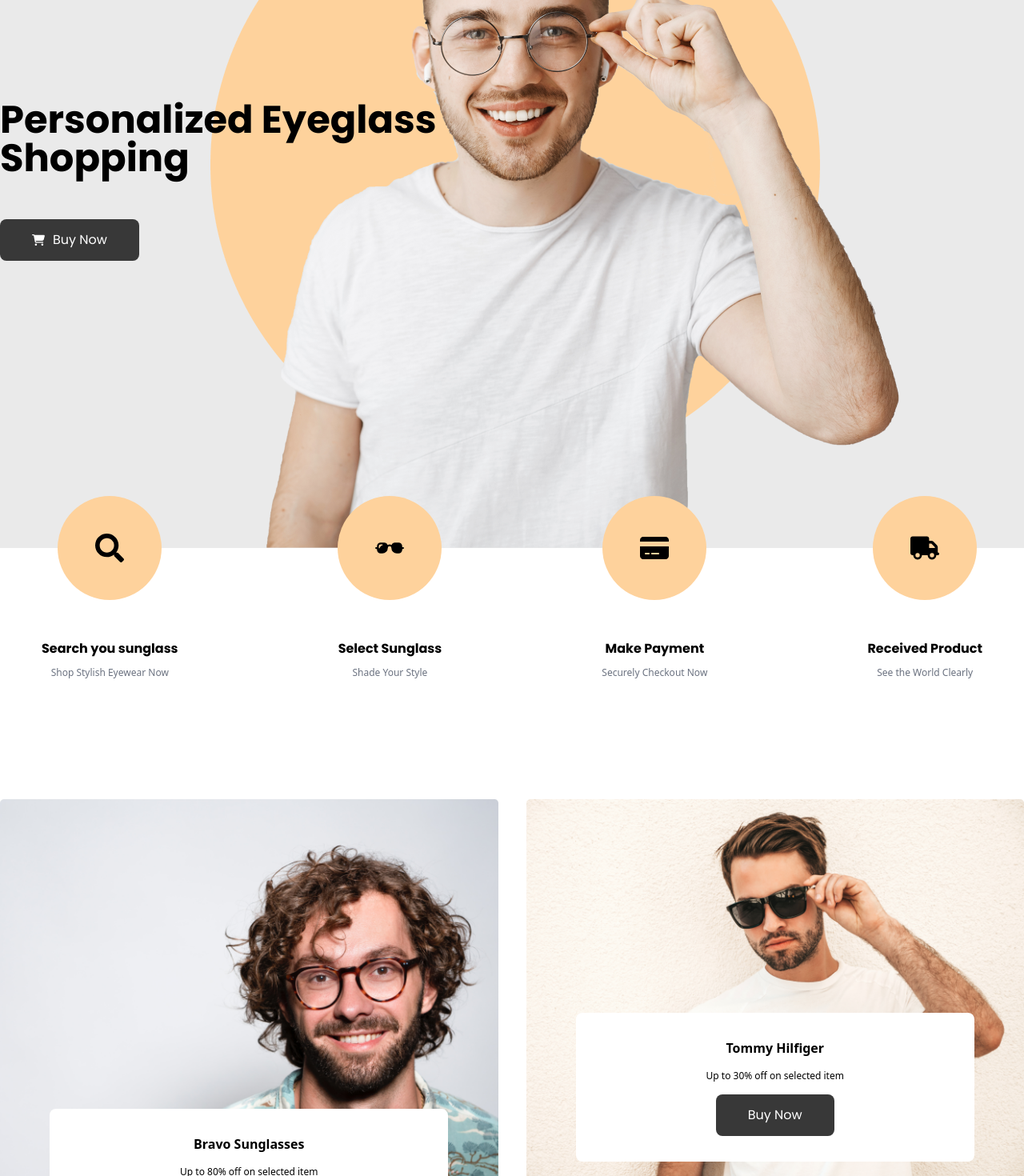
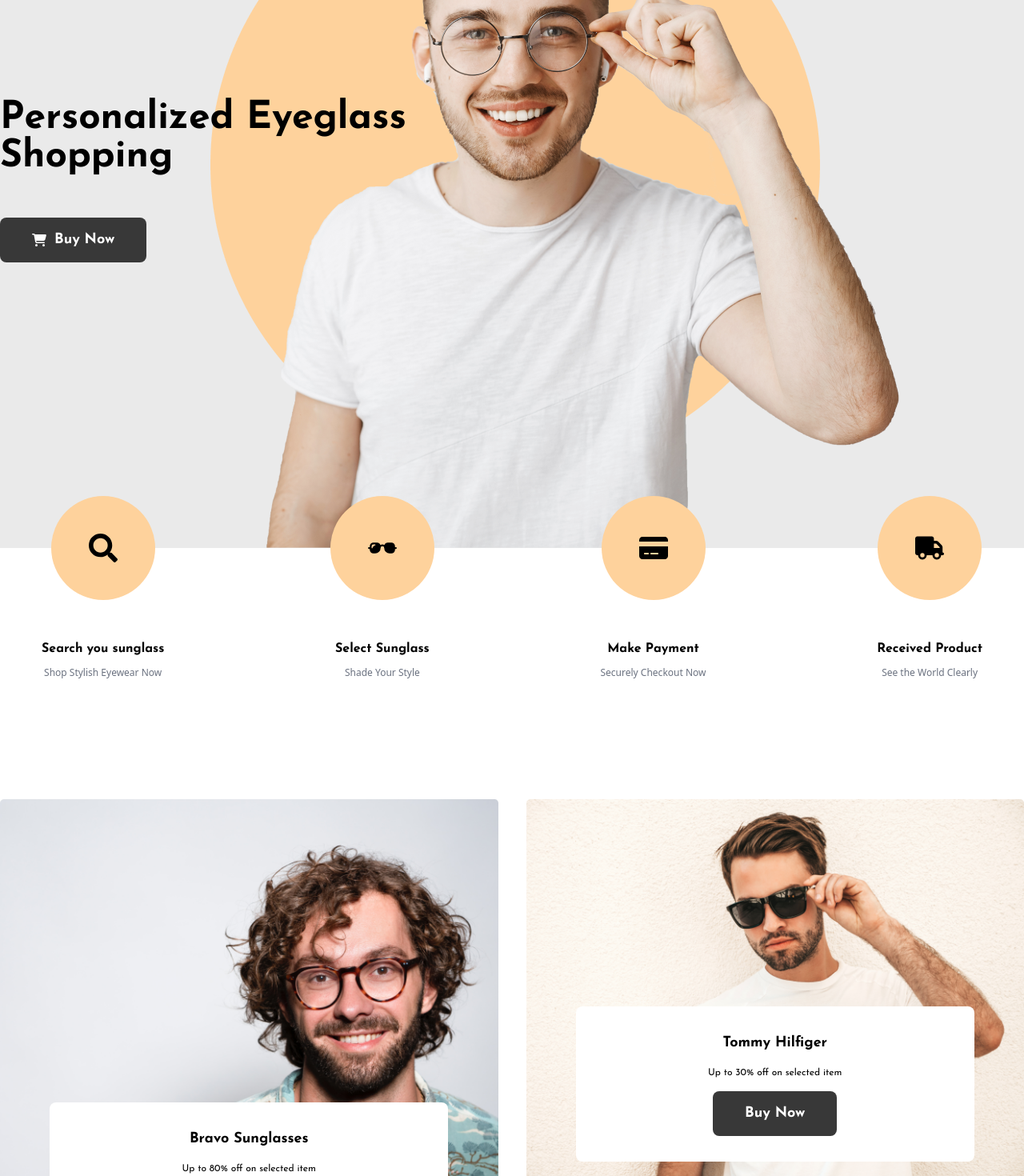
Before and after one commit to devRezaulKarim/md-rezaul-karim-Landing-Page--Challenge, a React (Vite) app: page /home in a window 1280 px wide. Shown: the part 340-1810 px from the top of the page at 80% size. Built offline with nearby package versions, Linux system fonts and the light colour scheme.

Commit message:
FEAT: Add experience section and change the font family

```diff
--- a/index.html
+++ b/index.html
@@ -9,7 +9,7 @@
     <!-- font -->
     <link rel="preconnect" href="https://fonts.googleapis.com">
     <link rel="preconnect" href="https://fonts.gstatic.com" crossorigin>
-    <link href="https://fonts.googleapis.com/css2?family=Poppins:ital,wght@0,100;0,200;0,300;0,400;0,500;0,600;0,700;0,800;0,900;1,100;1,200;1,300;1,400;1,500;1,600;1,700;1,800;1,900&display=swap" rel="stylesheet">
+    <link href="https://fonts.googleapis.com/css2?family=Josefin+Sans:ital,wght@0,100..700;1,100..700&display=swap" rel="stylesheet">
 
     <title>Eye Glass</title>
   </head>
--- a/src/components/AboutUs.jsx
+++ /dev/null
@@ -1,5 +0,0 @@
-const AboutUs = () => {
-  return <div>AboutUs</div>;
-};
-
-export default AboutUs;
--- a/src/components/Banner.jsx
+++ b/src/components/Banner.jsx
@@ -10,7 +10,7 @@ const Banner = () => {
         </div>
 
         <div className="absolute">
-          <h1 className="font-poppins text-5xl font-bold w-[556px] mb-[52px]">
+          <h1 className="font-josefin text-5xl font-bold w-[556px] mb-[52px]">
             Personalized Eyeglass Shopping
           </h1>
           <Button icon={true}>Buy Now</Button>
--- a/src/components/Button.jsx
+++ b/src/components/Button.jsx
@@ -4,7 +4,7 @@ import { FaCartShopping } from "react-icons/fa6";
 const Button = ({ icon, children }) => {
   return (
     <button
-      className={`font-poppins bg-dark-gray px-10 py-[14px] rounded-lg text-white  ${
+      className={`font-josefin bg-dark-gray px-10 py-[14px] rounded-lg text-white text-lg font-bold ${
         icon && "flex items-center gap-[10px]"
       }`}
     >
--- a/src/components/BuyEasyStep.jsx
+++ b/src/components/BuyEasyStep.jsx
@@ -35,7 +35,7 @@ const BuyEasyStep = () => {
           <div className=" bg-[#fed29c] w-[130px] aspect-square rounded-full grid place-items-center text-4xl absolute top-0 -translate-y-1/2">
             {step.icon}
           </div>
-          <h5 className="font-bold font-poppins mb-[10px]">{step.title}</h5>
+          <h5 className="font-bold font-josefin mb-[10px]">{step.title}</h5>
           <p className="text-xs text-gray-500">{step.text}</p>
         </div>
       ))}
--- /dev/null
+++ b/src/components/Experience.jsx
@@ -0,0 +1,27 @@
+import experience from "../assets/experience.png";
+import Button from "./Button";
+const Experience = () => {
+  return (
+    <div
+      style={{ backgroundImage: `url(${experience})` }}
+      className="bg-[#fed29c] bg-contain bg-right bg-no-repeat lg:h-[316px] xl:h-[616px]"
+    >
+      <div className="max-w-[1321px] mx-auto flex items-center h-full">
+        <div className="w-[500px]">
+          <h3 className="text-4xl leading-10 font-bold font-josefin">
+            Experience clear vision with OptiChroma Vision Frames
+          </h3>
+          <p className="mt-5 mb-10 leading-8 font-josefin text-lg">
+            At OptiChroma, we believe that everyone deserves clear vision and
+            stylish eyewear. That&#39;s why we&#39;ve designed a collection of
+            frames that prioritize both form and function. Our team of experts
+            is dedicated to helping you find the perfect pair of glasses.
+          </p>
+          <Button>About Us</Button>
+        </div>
+      </div>
+    </div>
+  );
+};
+
+export default Experience;
--- a/src/components/Home.jsx
+++ b/src/components/Home.jsx
@@ -1,3 +1,4 @@
+import Experience from "./Experience";
 import Banner from "./Banner";
 import BuyEasyStep from "./BuyEasyStep";
 import Types from "./Types";
@@ -8,6 +9,7 @@ const Home = () => {
       <Banner />
       <BuyEasyStep />
       <Types />
+      <Experience />
     </div>
   );
 };
--- a/src/components/Navbar.jsx
+++ b/src/components/Navbar.jsx
@@ -17,7 +17,7 @@ const Navbar = () => {
       <div>
         <img src={logo} alt=" Eye Glass logo" />
       </div>
-      <ul className="flex gap-[30px] font-poppins">
+      <ul className="flex gap-[30px] font-josefin">
         {navigationLinksName.map((navLink) => (
           <li key={navLink}>
             <NavLink to={`/${navLink.replace(" ", "").toLowerCase()}`}>
--- a/src/components/TypeCard.jsx
+++ b/src/components/TypeCard.jsx
@@ -3,10 +3,10 @@ import Button from "./Button";
 /* eslint-disable react/prop-types */
 const TypeCard = ({ type: { image, title, text } }) => {
   return (
-    <div className="relative">
+    <div className="relative  font-josefin ">
       <img src={image} alt="" />
       <div className="bg-white rounded-lg absolute bottom-10 py-5 lg:py-8 w-4/5 left-1/2 -translate-x-1/2 flex flex-col items-center gap-[15px]">
-        <h4 className="font-bold">{title}</h4>
+        <h4 className="font-bold text-lg">{title}</h4>
         <p className="text-xs">{text}</p>
         <Button>Buy Now</Button>
       </div>
--- a/tailwind.config.js
+++ b/tailwind.config.js
@@ -4,7 +4,7 @@ export default {
   theme: {
     extend: {
       fontFamily: {
-        poppins: ["Poppins", "sans-serif"],
+        josefin: ["Josefin Sans", "sans-serif"],
       },
       backgroundColor: {
         "dark-gray": "#383838",
```
